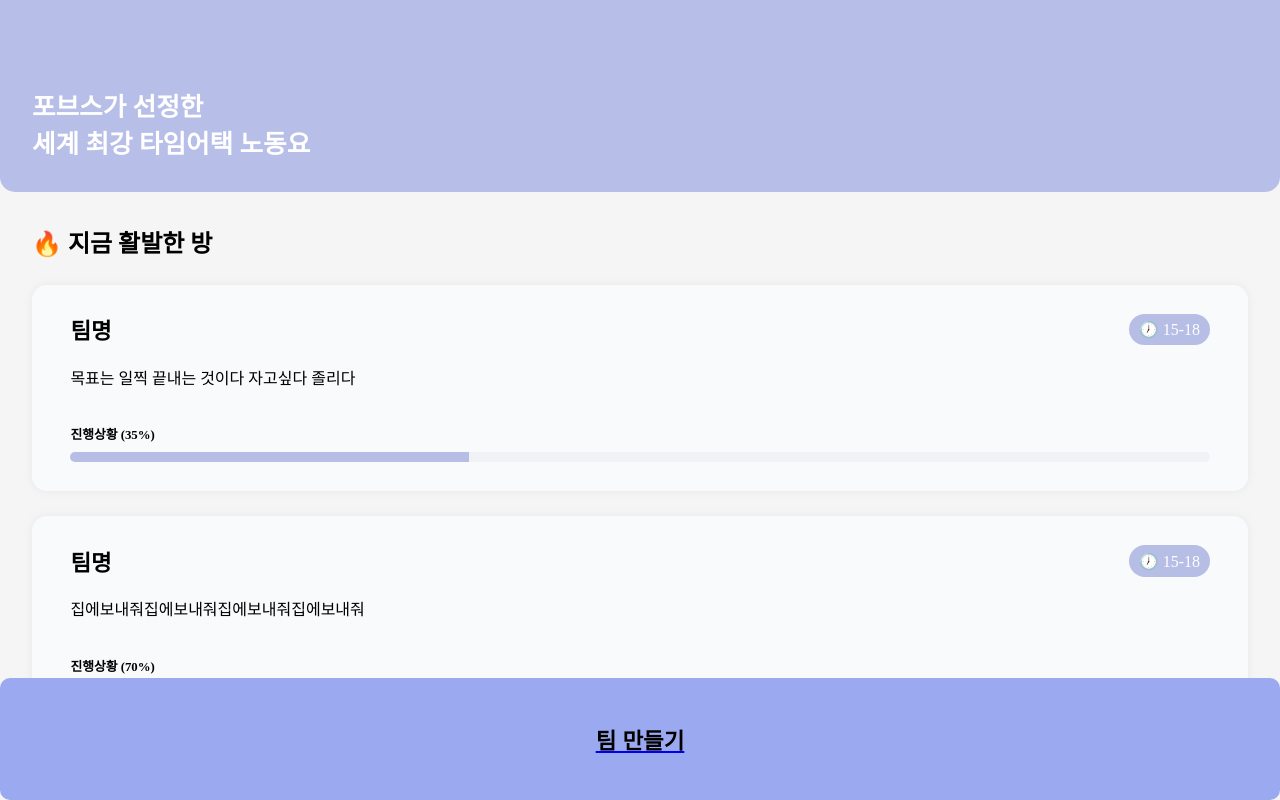
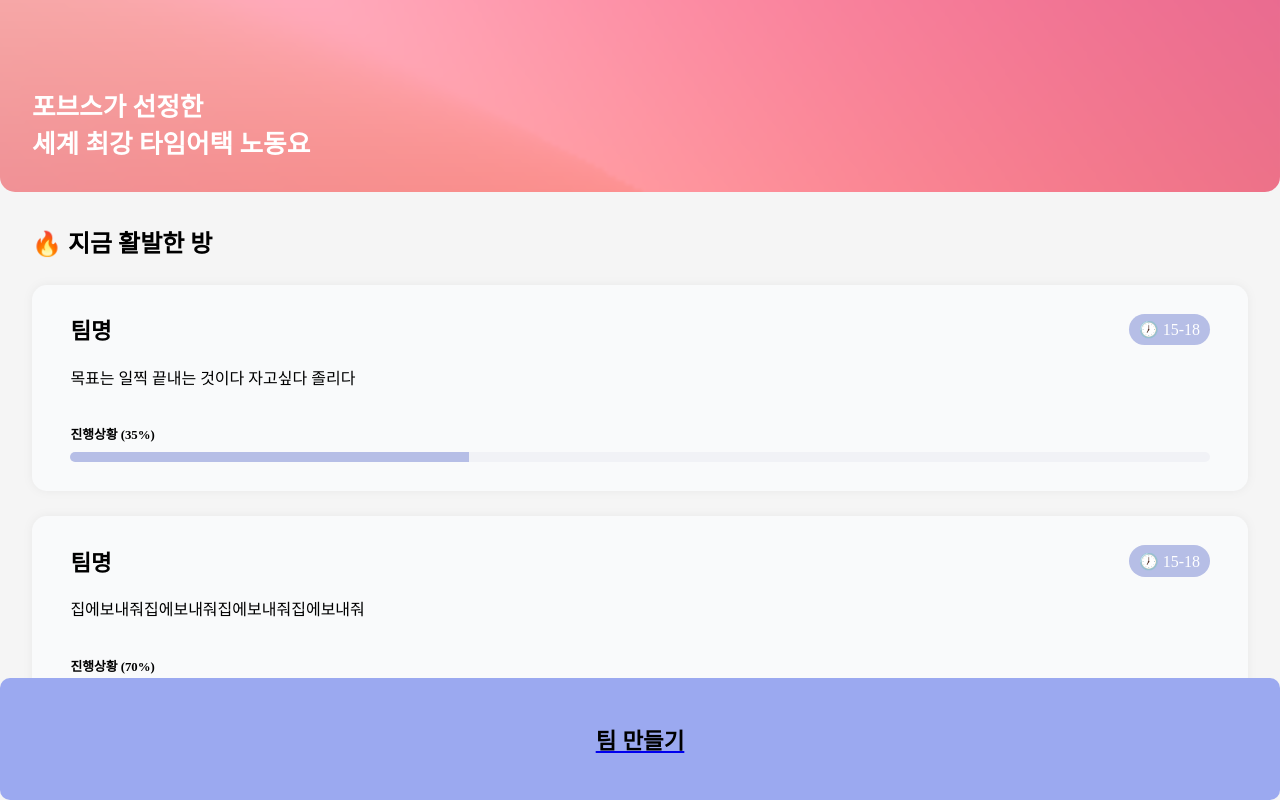
Before and after one commit to piTch-time/pitch-frontend, a React (Create React App) app: page / in a window 1280 px wide. Built offline with nearby package versions, Linux system fonts and the light colour scheme.

Commit message:
design : set svg to TopCont

```diff
--- a/src/@sharedComponents/TopCont.tsx
+++ b/src/@sharedComponents/TopCont.tsx
@@ -1,4 +1,5 @@
 import styled from "styled-components";
+import svgImg from "../assets/images/TopCont.svg";
 
 interface CenterProps {
   children: any;
@@ -9,7 +10,8 @@ export const TopCont = ({ children }: CenterProps) => {
 };
 
 const Container = styled.div<CenterProps>`
-  background: #b7bee7;
+  background-image: url(${svgImg});
+  background-size: cover;
   border-radius: 0px 0px 15px 15px;
   height: 12rem;
   color: white;
```
Also changed, not shown: src/assets/images/TopCont.svg (added).
